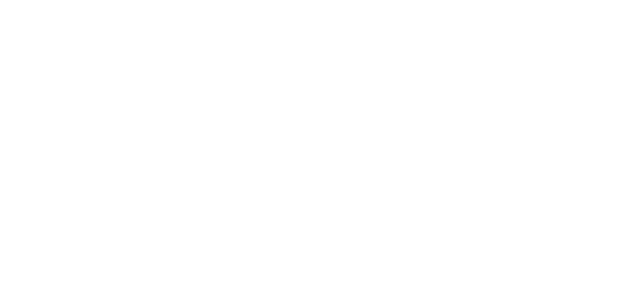
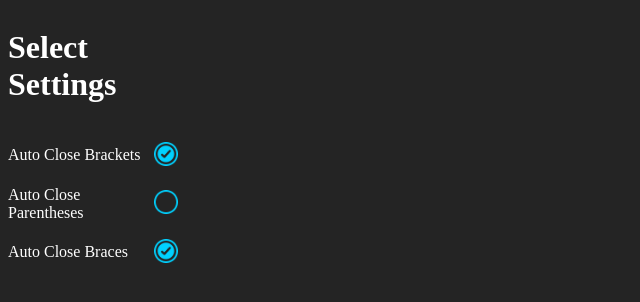
Before and after one commit to ZeSved/Open-links-in-new-tab-chrome-extension, a browser extension: page index.html in a window 1280 px wide. Shown: the whole page, without its empty margins (0-640 px from the left). Drawn offline with Linux system fonts and the light colour scheme.

Commit message:
added images and styles

```diff
--- a/index.html
+++ b/index.html
@@ -4,11 +4,18 @@
 <head>
   <meta charset="UTF-8">
   <meta name="viewport" content="width=device-width, initial-scale=1.0">
-  <title>ttile yes</title>
+  <link rel="stylesheet" href="style.css">
+  <title></title>
 </head>
 
 <body>
-
+  <h1>Select Settings</h1>
+  <div class="main">
+    <div><label for="[]">Auto Close Brackets</label><button><img src="images/checked 48px.png" alt=""></button></div>
+    <div><label for="()">Auto Close Parentheses</label><button><img src="images/unchecked 48px.png" alt=""></button>
+    </div>
+    <div><label for="{}">Auto Close Braces</label><button><img src="images/checked 48px.png" alt=""></button></div>
+  </div>
 </body>
 
 </html>
--- /dev/null
+++ b/style.css
@@ -0,0 +1,42 @@
+body {
+  width: 11rem;
+  background-color: #242424;
+  color: white;
+
+  display: flex;
+  flex-direction: column;
+  gap: 1rem;
+
+  align-items: center;
+}
+
+.main {
+  display: flex;
+  flex-direction: column;
+  gap: 1rem;
+}
+
+.main>div {
+  width: 11rem;
+
+  display: flex;
+  justify-content: space-between;
+  align-items: center;
+}
+
+button {
+  background: transparent;
+
+  border: none;
+  outline: none;
+
+  height: fit-content;
+  width: fit-content;
+
+  cursor: pointer;
+}
+
+button>img {
+  width: 24px;
+  height: 24px;
+}
```
Also changed, not shown: images/checked 48px.png (added), images/unchecked 48px.png (added), manifest.json.
